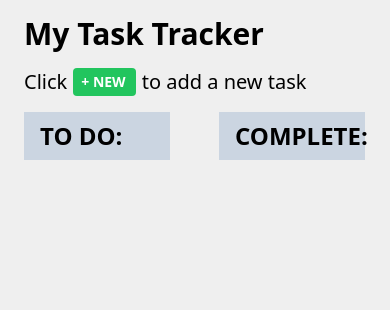
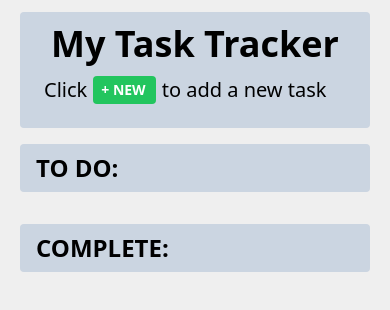
Before and after one commit to astragenius/TaskTrackerAPP-React.js, a React (Vite) app: page / in a window 390 px wide. Shown: the top 310 px of the page. Built offline with nearby package versions, Linux system fonts and the light colour scheme.

Commit message:
styling - refractor styling for mobile first dev

```diff
--- a/src/App.jsx
+++ b/src/App.jsx
@@ -25,17 +25,19 @@
   }
 
   return (
-    <div>
-      <h1 className="text-3xl font-bold py-4 pl-6">My Task Tracker</h1>
-      <div className="flex flex-row items-center">
-          <p className="text-xl pl-6">Click</p>
-          <AddTask taskList={taskList} setTaskList={setTaskList}/>
-          <p className="text-xl">to add a new task</p>
+    <main className="flex flex-col px-5">
+      <div className="bg-slate-300 py-3 mt-3 rounded">
+        <h1 className="text-4xl text-center font-bold">My Task Tracker</h1>
+        <div className="flex flex-row items-center my-3">
+            <p className="text-xl pl-6">Click</p>
+            <AddTask taskList={taskList} setTaskList={setTaskList}/>
+            <p className="text-xl">to add a new task</p>
+        </div>
       </div>
-      <div className="flex flex-row">
+      <div className="flex flex-col md:flex-row">
 
           <section className="w-full">
-            <h2 className="bg-slate-300 text-2xl font-semibold uppercase w-3/4 max-w-lg ml-6 my-4 py-2 px-4">To Do:</h2>
+            <h2 className="bg-slate-300 text-2xl font-semibold uppercase my-4 py-2 px-4 rounded">To Do:</h2>
             {taskList.map((task, i) =>
 
                 <ToDo key={task.id} task={task} taskList={taskList} setTaskList={setTaskList} index={i} id={task.id}/>
@@ -44,7 +46,7 @@
             )}
           </section>
           <section className="w-full" ref={drop}>
-            <h2 className="bg-slate-300 text-2xl font-semibold uppercase w-3/4 max-w-lg ml-6 my-4 py-2 px-4">Complete:</h2>
+            <h2 className="bg-slate-300 text-2xl font-semibold uppercase my-4 py-2 px-4 rounded">Complete:</h2>
             {completed.map((task, i) =>
 
                 <ToDo key={task.id} task={task} taskList={taskList} setTaskList={setTaskList} index={i} id={task.id}/>
@@ -54,7 +56,7 @@
 
           </section>
       </div>
-    </div>
+    </main>
   )
 
 }
--- a/src/components/DeleteTask.jsx
+++ b/src/components/DeleteTask.jsx
@@ -7,6 +7,9 @@
             return task.id !== id;
         })
 
+        setTaskList(
+          [...newTasklist]
+        )
 
     }
 
--- a/src/components/Stopwatch.jsx
+++ b/src/components/Stopwatch.jsx
@@ -19,41 +19,20 @@
         }
         return () => clearInterval(interval)
     }, [running])
-    const getDuration = () => {
-        setRunning(false)
-        let taskIndex = taskList.indexOf(task)
-        taskList.splice(taskIndex, 1, {
-            id: task.id,
-            projectName: task.projectName,
-            projectDescription: task.projectDescription,
-            duration: time
-        })
-        localStorage.setItem('taskList', JSON.stringify(taskList))
-        window.location.reload()
-    }
-    const resetDuration = () => {
-        let taskIndex = taskList.indexOf(task)
-        taskList.splice(taskIndex, 1, {
-            id: task.id,
-            projectName: task.projectName,
-            projectDescription: task.projectDescription,
-            duration: 0
-        })
-        localStorage.setItem('taskList', JSON.stringify(taskList))
-    }
+
 
   return (
-    <div className='w-full flex flex-row items-center justify-evenly'>
-        <div className='w-1/4 text-xl font-semibold py-4'>
+    <div className='w-full flex flex-col items-center'>
+        <div className='text-xl font-semibold py-4'>
             <span>{('0' + Math.floor((time / 3600000) % 24)).slice(-2)}:</span>
             <span>{('0' + Math.floor((time / 60000) % 60)).slice(-2)}:</span>
             <span>{('0' + Math.floor((time / 1000) % 60)).slice(-2)}:</span>
             <span className=''>{('0' + Math.floor((time / 10) % 100)).slice(-2)}</span>
         </div>
-        <div className='w-1/3 max-w-sm flex flex-row justify-evenly gap-4'>
+        <div className='w-full flex flex-row justify-around gap-4'>
             {running ?
             (<button
-            onClick={getDuration}
+            onClick={() => setRunning(false)}
             className='flex gap-1.5 py-1 px-2 items-center rounded bg-red-500 text-white'
             >
             <MdStop/>
@@ -68,7 +47,7 @@
 
             <button
             className='flex gap-1.5 py-1 px-2 items-center rounded bg-blue-300 text-white'
-            onClick={resetDuration}
+            onClick={() => setTime(0)}
             >
             <MdRestartAlt/>
             Reset</button>
--- a/src/components/ToDo.jsx
+++ b/src/components/ToDo.jsx
@@ -21,7 +21,7 @@
 
   return (
     <>
-        <section className='flex flex-col  items-start justify-start bg-white my-4 ml-6 py-4 px-6 w-3/4 max-w-lg' ref={drag}>
+        <section className='flex flex-col bg-white my-4 py-4 px-6' ref={drag}>
 
           <div className='w-full flex flex-row justify-between'>
               <p className='text-xl font-semibold'>{task.projectName}</p>
```
